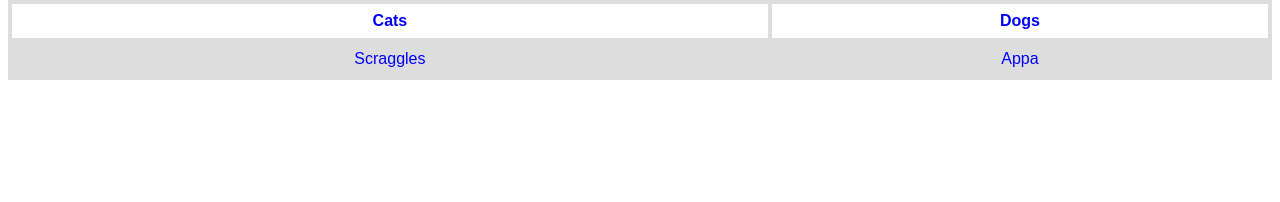
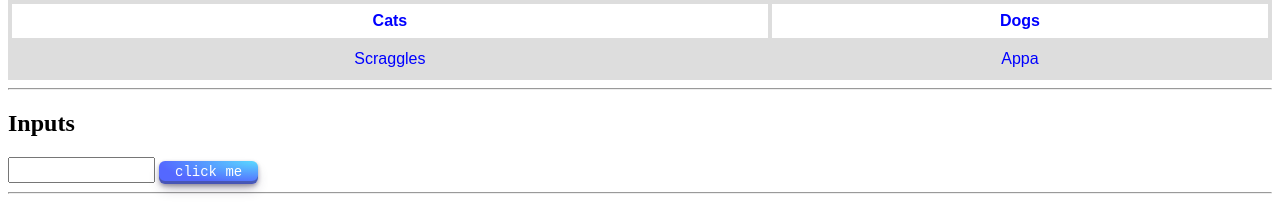
Before and after one commit to zpillsbury/island, a plain HTML site: page index.html in a window 1280 px wide. Shown: the part 1247-1449 px from the top of the page. Before the commit the page ends 1335 px from the top, so only its background shows below. Drawn offline with Linux system fonts and the light colour scheme.

Commit message:
improved button

```diff
--- a/index.css
+++ b/index.css
@@ -27,3 +27,53 @@ h1 {
   tr:nth-child(even) {
     background-color: #dddddd;
   }
+
+  #banana {
+    font-family: Impact, Haettenschweiler, 'Arial Narrow Bold', sans-serif;
+    color: crimson;
+  }
+
+#button {
+  align-items: center;
+  appearance: none;
+  background-image: radial-gradient(100% 100% at 100% 0, #5adaff 0, #5468ff 100%);
+  border: 0;
+  border-radius: 6px;
+  box-shadow: rgba(45, 35, 66, .4) 0 2px 4px,rgba(45, 35, 66, .3) 0 7px 13px -3px,rgba(58, 65, 111, .5) 0 -3px 0 inset;
+  box-sizing: border-box;
+  color: #fff;
+  cursor: pointer;
+  display: inline-flex;
+  font-family: "JetBrains Mono",monospace;
+  height: 22.5px;
+  justify-content: center;
+  line-height: 1;
+  list-style: none;
+  overflow: hidden;
+  padding-left: 16px;
+  padding-right: 16px;
+  position: relative;
+  text-align: left;
+  text-decoration: none;
+  transition: box-shadow .15s,transform .15s;
+  user-select: none;
+  -webkit-user-select: none;
+  touch-action: manipulation;
+  white-space: nowrap;
+  will-change: box-shadow,transform;
+  font-size: 14px;
+}
+
+#button:focus {
+  box-shadow: #3c4fe0 0 0 0 1.5px inset, rgba(45, 35, 66, .4) 0 2px 4px, rgba(45, 35, 66, .3) 0 7px 13px -3px, #3c4fe0 0 -3px 0 inset;
+}
+
+#button:hover {
+  box-shadow: rgba(45, 35, 66, .4) 0 4px 8px, rgba(45, 35, 66, .3) 0 7px 13px -3px, #3c4fe0 0 -3px 0 inset;
+  transform: translateY(-2px);
+}
+
+#button:active {
+  box-shadow: #3c4fe0 0 3px 7px inset;
+  transform: translateY(2px);
+}
--- a/index.html
+++ b/index.html
@@ -47,5 +47,15 @@
         <td>Appa</td>
       </tr>
     </table>
+
+    <hr />
+    <h2>Inputs</h2>
+
+    <input id="banana" style type="text" name="fname" />
+
+    <button id="button" onclick="alert('you\'re dumb!')" type="button">
+      click me
+    </button>
+    <hr />
   </body>
 </html>
```
